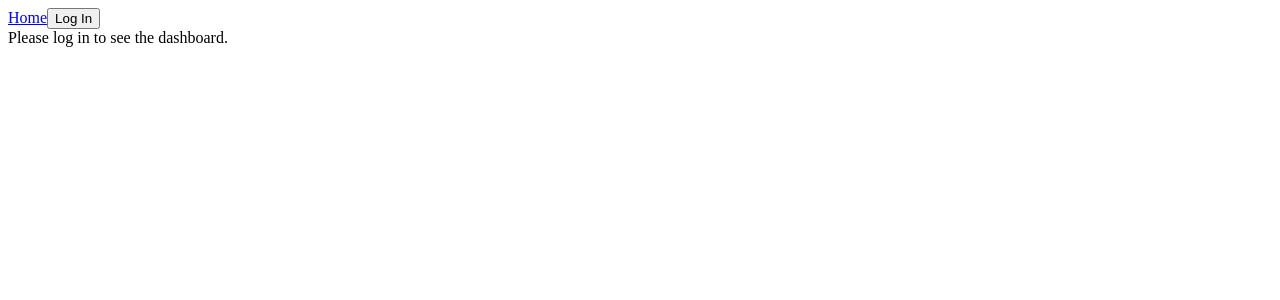
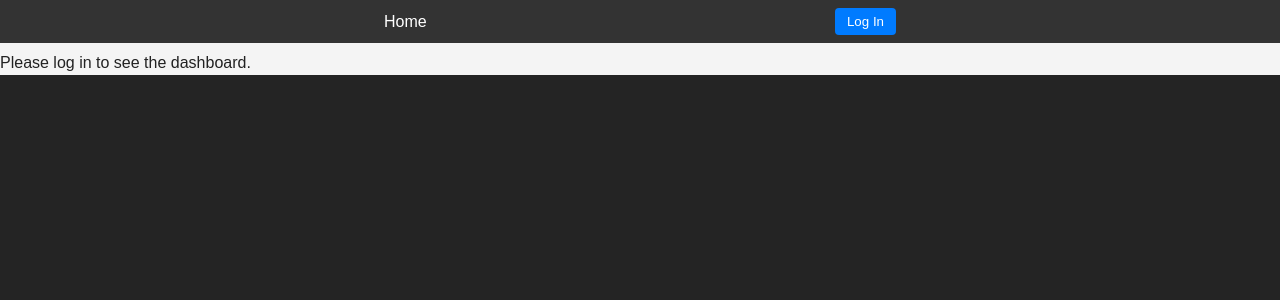
Before and after one commit to Priscigs/OpenID, a React (Vite) app in the folder vite-project/: page /dashboard in a window 1280 px wide. Shown: the top 300 px of the page. Built offline with nearby package versions, Linux system fonts and the light colour scheme.

Commit message:
Style things

```diff
--- a/vite-project/src/App.jsx
+++ b/vite-project/src/App.jsx
@@ -3,6 +3,7 @@ import { BrowserRouter as Router, Route, Routes} from 'react-router-dom';
 import Home from './components/Home';
 import Dashboard from './components/Dashboard';
 import Navbar from './components/Navbar.jsx'; // Implement this component for navigation
+import './index.css';
 
 function App() {
   return (
--- a/vite-project/src/components/Dashboard.jsx
+++ b/vite-project/src/components/Dashboard.jsx
@@ -10,9 +10,13 @@ const Dashboard = () => {
     <div>
       <h2>Dashboard</h2>
       <p>Welcome, {user.name}!</p>
+      <iframe title="Video"
+        src="https://www.youtube.com/embed/dQw4w9WgXcQ?autoplay=1"
+        width="560" height="315"  allowFullScreen>
+      </iframe>
     </div>
   ) : (
-    <div>Please log in to see the dashboard.</div>
+    <div><p>Please log in to see the dashboard.</p></div>
   );
 };
 
--- a/vite-project/src/index.css
+++ b/vite-project/src/index.css
@@ -14,56 +14,72 @@
   -webkit-text-size-adjust: 100%;
 }
 
-a {
-  font-weight: 500;
-  color: #646cff;
-  text-decoration: inherit;
-}
-a:hover {
-  color: #535bf2;
+
+
+/* General body styling */
+body {
+  font-family: 'Arial', sans-serif;
+  margin: 0;
+  padding: 0;
+  background-color: #f4f4f4;
 }
 
-body {
-  margin: 0;
+/* Navbar styles */
+nav {
+  background-color: #333;
+  color: #fff;
   display: flex;
-  place-items: center;
-  min-width: 320px;
-  min-height: 100vh;
+  justify-content: space-between;
+  padding: 0.5rem 1rem;
+  padding-left: 30%;
+  padding-right: 30%;
+  align-items: center;
 }
 
-h1 {
-  font-size: 3.2em;
-  line-height: 1.1;
+nav a {
+  color: #fff;
+  text-decoration: none;
+  margin-right: 10px;
 }
 
-button {
-  border-radius: 8px;
-  border: 1px solid transparent;
-  padding: 0.6em 1.2em;
-  font-size: 1em;
-  font-weight: 500;
-  font-family: inherit;
-  background-color: #1a1a1a;
+nav button {
+  background-color: #007bff;
+  color: #fff;
+  border: none;
+  padding: 0.375rem 0.75rem;
+  border-radius: 0.25rem;
   cursor: pointer;
-  transition: border-color 0.25s;
-}
-button:hover {
-  border-color: #646cff;
-}
-button:focus,
-button:focus-visible {
-  outline: 4px auto -webkit-focus-ring-color;
 }
 
-@media (prefers-color-scheme: light) {
-  :root {
-    color: #213547;
-    background-color: #ffffff;
-  }
-  a:hover {
-    color: #747bff;
-  }
-  button {
-    background-color: #f9f9f9;
-  }
+nav button:hover {
+  opacity: 0.7;
 }
+
+/* Home and Dashboard component styles */
+.container {
+  padding: 1rem;
+}
+
+h2 {
+  color: #333;
+}
+
+p {
+  margin: 0.5rem 0;
+  color: #222;
+}
+
+/* Make buttons consistent with the navbar button */
+.button {
+  background-color: #007bff;
+  color: #fff;
+  border: none;
+  padding: 0.375rem 0.75rem;
+  border-radius: 0.25rem;
+  cursor: pointer;
+  margin-top: 1rem;
+}
+
+.button:hover {
+  opacity: 0.7;
+}
```
